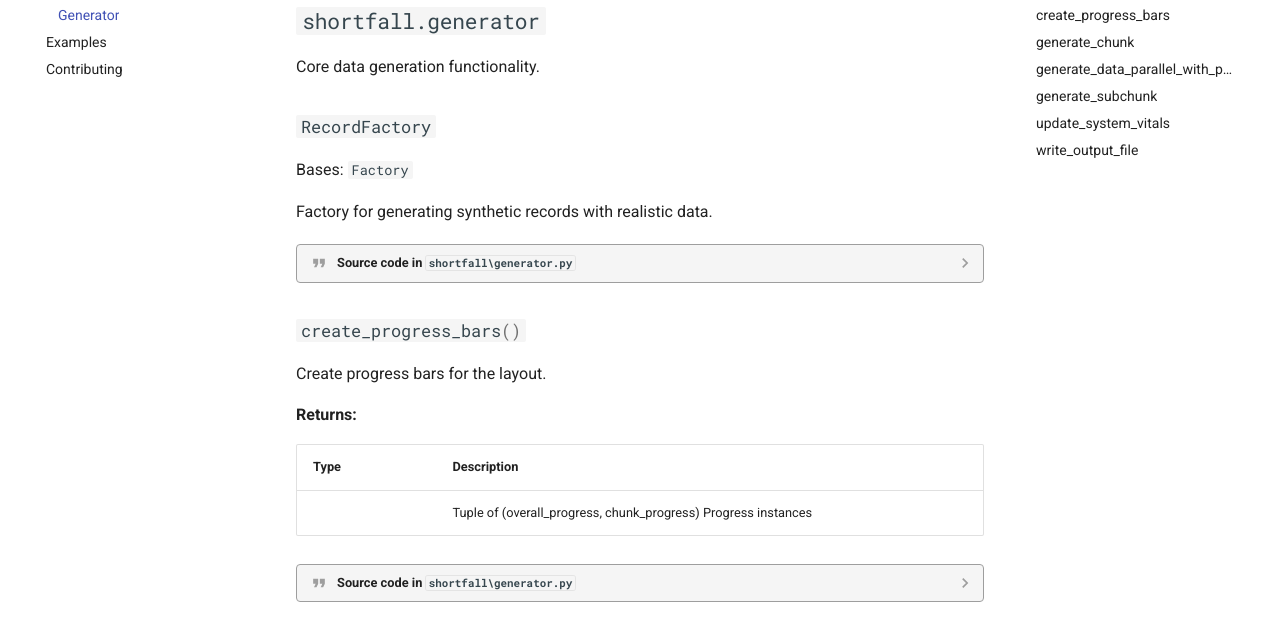
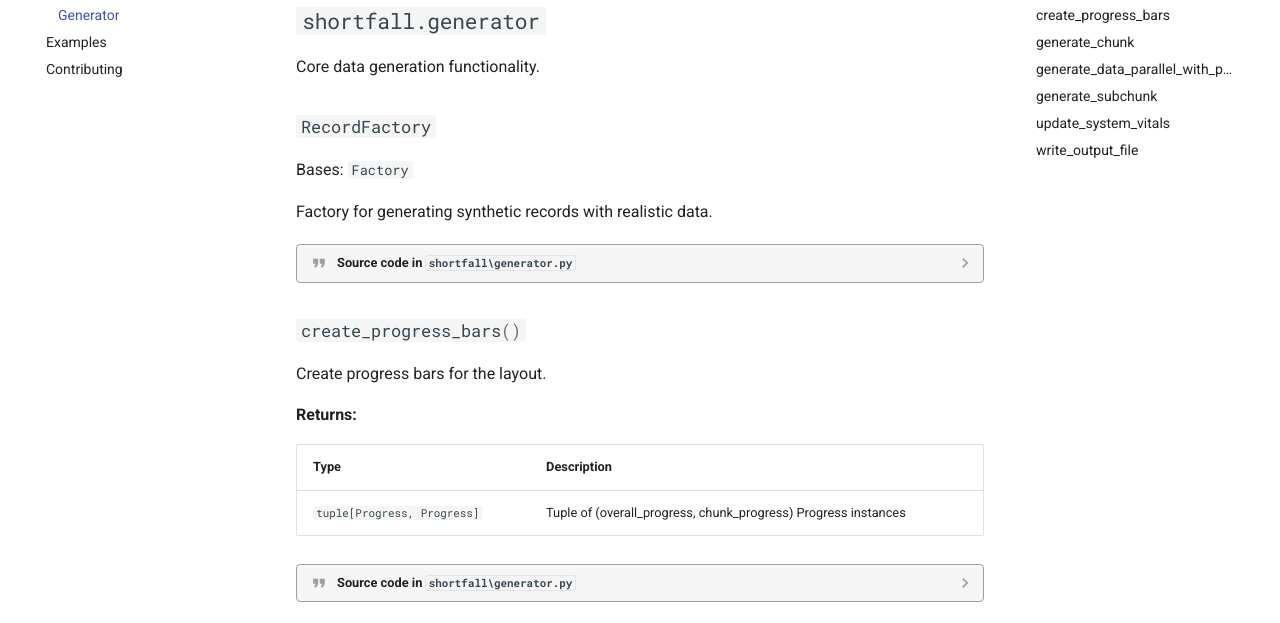
Before and after one commit to biyani701/shortfall, a plain HTML site: page api/generator/index.html in a window 1280 px wide. Shown: the part 177-800 px from the top of the page. Drawn offline with Linux system fonts and the light colour scheme; no server answers.

```diff
--- a/api/generator/index.html
+++ b/api/generator/index.html
@@ -759,6 +759,7 @@
       <tbody>
           <tr class="doc-section-item">
             <td>
+                  <code><span title="tuple">tuple</span>[<span title="rich.progress.Progress">Progress</span>, <span title="rich.progress.Progress">Progress</span>]</code>
             </td>
             <td>
               <div class="doc-md-description">
@@ -795,7 +796,7 @@
 <span class="normal"><a href="#__codelineno-0-168">168</a></span>
 <span class="normal"><a href="#__codelineno-0-169">169</a></span>
 <span class="normal"><a href="#__codelineno-0-170">170</a></span>
-<span class="normal"><a href="#__codelineno-0-171">171</a></span></pre></div></td><td class="code"><div><pre><span></span><code><span id="__span-0-148"><a id="__codelineno-0-148" name="__codelineno-0-148"></a><span class="k">def</span><span class="w"> </span><span class="nf">create_progress_bars</span><span class="p">():</span>
+<span class="normal"><a href="#__codelineno-0-171">171</a></span></pre></div></td><td class="code"><div><pre><span></span><code><span id="__span-0-148"><a id="__codelineno-0-148" name="__codelineno-0-148"></a><span class="k">def</span><span class="w"> </span><span class="nf">create_progress_bars</span><span class="p">()</span> <span class="o">-&gt;</span> <span class="nb">tuple</span><span class="p">[</span><span class="n">Progress</span><span class="p">,</span> <span class="n">Progress</span><span class="p">]:</span>
 </span><span id="__span-0-149"><a id="__codelineno-0-149" name="__codelineno-0-149"></a><span class="w">    </span><span class="sd">&quot;&quot;&quot;</span>
 </span><span id="__span-0-150"><a id="__codelineno-0-150" name="__codelineno-0-150"></a><span class="sd">    Create progress bars for the layout.</span>
 </span><span id="__span-0-151"><a id="__codelineno-0-151" name="__codelineno-0-151"></a>
```
Also changed, not shown: search/search_index.json (+1 -1 lines).
